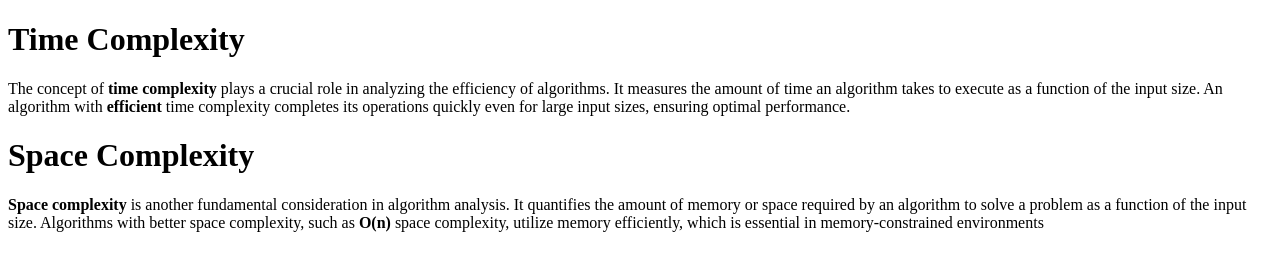
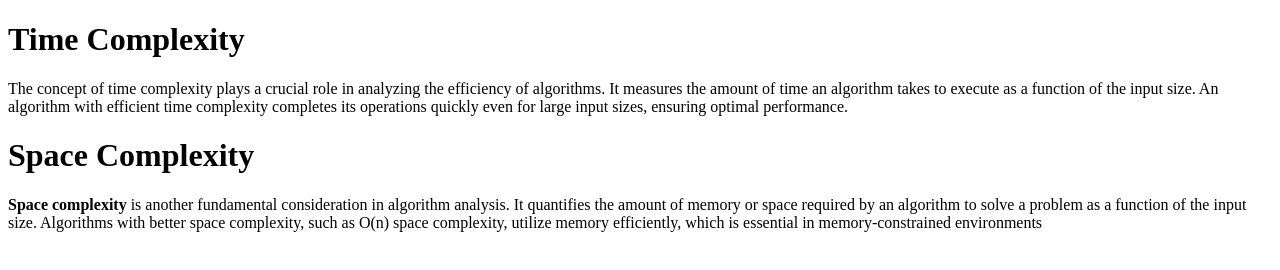
Before and after one commit to acciojob/time-and-space-complexity-Vedprakash321, a website: page main.html in a window 1280 px wide. Drawn offline with Linux system fonts and the light colour scheme.

Commit message:
created a submission

```diff
--- a/main.html
+++ b/main.html
@@ -8,14 +8,11 @@
 
 <body>
 	<!-- the entire body must be written by student -->
+
 	<h1>Time Complexity</h1>
-
-	<p>The concept of <b>time complexity</b> plays a crucial role in analyzing the efficiency of algorithms. It measures the amount of time an algorithm takes to execute as a function of the input size. An algorithm with <strong>efficient</strong> time complexity completes its operations quickly even for large input sizes, ensuring optimal performance.</p>
+	<p>The concept of time complexity plays a crucial role in analyzing the efficiency of algorithms. It measures the amount of time an algorithm takes to execute as a function of the input size. An algorithm with efficient time complexity completes its operations quickly even for large input sizes, ensuring optimal performance.</p>
     <h1>Space Complexity</h1>
-	<p> <b>Space complexity</b> is another fundamental consideration in algorithm analysis. It quantifies the amount of memory or space required by an algorithm to solve a problem as a function of the input size. Algorithms with better space complexity, such as <b>O(n)</b> space complexity, utilize memory efficiently, which is essential in memory-constrained environments</p>
-
-
-
+	<p><b>Space complexity</b> is another fundamental consideration in algorithm analysis. It quantifies the amount of memory or space required by an algorithm to solve a problem as a function of the input size. Algorithms with better space complexity, such as O(n) space complexity, utilize memory efficiently, which is essential in memory-constrained environments</p>
 
 
     <script type="text/javascript" src="./script.js">
```
